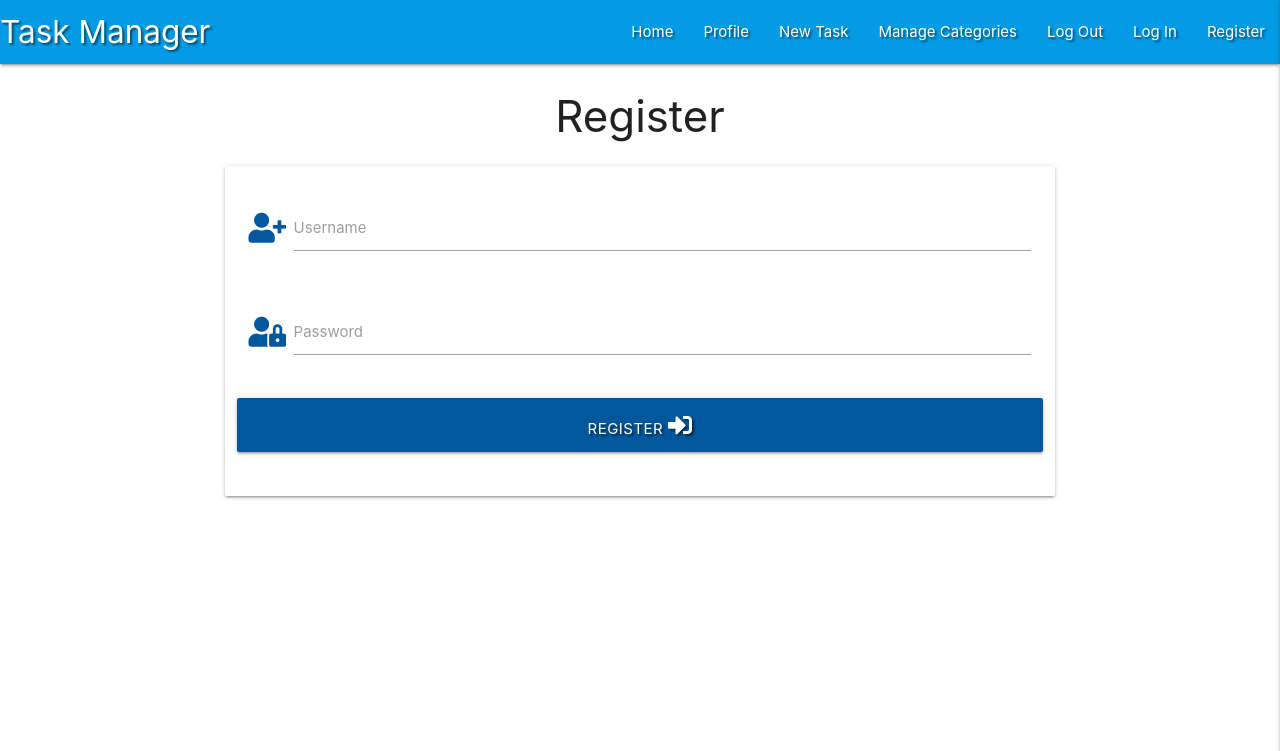
After one commit to dariocharles/mongodbminiproject, a Flask app: page /register in a window 1280 px wide. The commit adds this page. Shown: the top 751 px of the page. Run offline with Flask 2, Linux system fonts and the light colour scheme; some libraries are stand-ins or nearby versions.

Commit message:
Add register template

```diff
--- a/app.py
+++ b/app.py
@@ -8,6 +8,7 @@ from flask import (
     redirect, request, session, url_for)
 from flask_pymongo import PyMongo
 from bson.objectid import ObjectId
+from werkzeug.security import generate_password_hash, check_password_hash
 # --------------------
 if os.path.exists("env.py"):
     import env
@@ -34,6 +35,9 @@ def get_tasks():
     return render_template("tasks.html", tasks=tasks)
 #----------------------
 
+@app.route("/register", methods=["GET", "POST"])
+def register():
+    return render_template("register.html")
 
 if __name__ == "__main__":
     app.run(host=os.environ.get("IP"),
--- a/static/js/script.js
+++ b/static/js/script.js
@@ -2,7 +2,7 @@
     jQuery for MaterializeCSS initialization
 */
 
-// Sot he side nav slights right when clicked
+// So the side nav slights right when clicked
 $(document).ready(function () {
     $(".sidenav").sidenav({edge: "right"});
 });
--- a/templates/base.html
+++ b/templates/base.html
@@ -41,7 +41,7 @@
             <li><a href="#">Manage Categories</a></li>
             <li><a href="#">Log Out</a></li>
             <li><a href="#">Log In</a></li>
-            <li><a href="#">Register</a></li>
+            <li><a href="{{ url_for('register') }}">Register</a></li>
           </ul>
         </div>
       </nav>
@@ -59,7 +59,7 @@
         <li><a href="#">Manage Categories</a></li>
         <li><a href="#">Log Out</a></li>
         <li><a href="#">Log In</a></li>
-        <li><a href="#">Register</a></li>
+        <li><a href="{{ url_for('register') }}">Register</a></li>
       </ul>
     </header>
 
--- /dev/null
+++ b/templates/register.html
@@ -0,0 +1,46 @@
+{% extends "base.html" %} {% block content %}
+
+<h3 class="center-align">Register</h3>
+
+<div class="row">
+  <form
+    class="col s12 m8 offset-m2"
+    method="POST"
+    action="{{ url_for('register') }}"
+  >
+    <div class="card-panel">
+      <!-- username -->
+      <div class="row">
+        <div class="input-field col s12">
+          <i class="fas fa-user-plus prefix light-blue-text text-darken-4"></i>
+          <input id="username" name="username" type="text" class="validate" />
+          <label for="username">Username</label>
+        </div>
+      </div>
+      <!-- password -->
+      <div class="row">
+        <div class="input-field col s12">
+          <i class="fas fa-user-lock prefix light-blue-text text-darken-4"></i>
+          <input
+            id="password"
+            name="password"
+            type="password"
+            class="validate"
+          />
+          <label for="password">Password</label>
+        </div>
+      </div>
+      <!-- register -->
+      <div class="row">
+        <button
+          type="submit"
+          class="col s12 btn-large light-blue darken-4 text-shadow"
+        >
+          Register <i class="fas fa-sign-in-alt"></i>
+        </button>
+      </div>
+    </div>
+  </form>
+</div>
+
+{% endblock %}
```
Also changed, not shown: notes.txt (+9 -0 lines).
